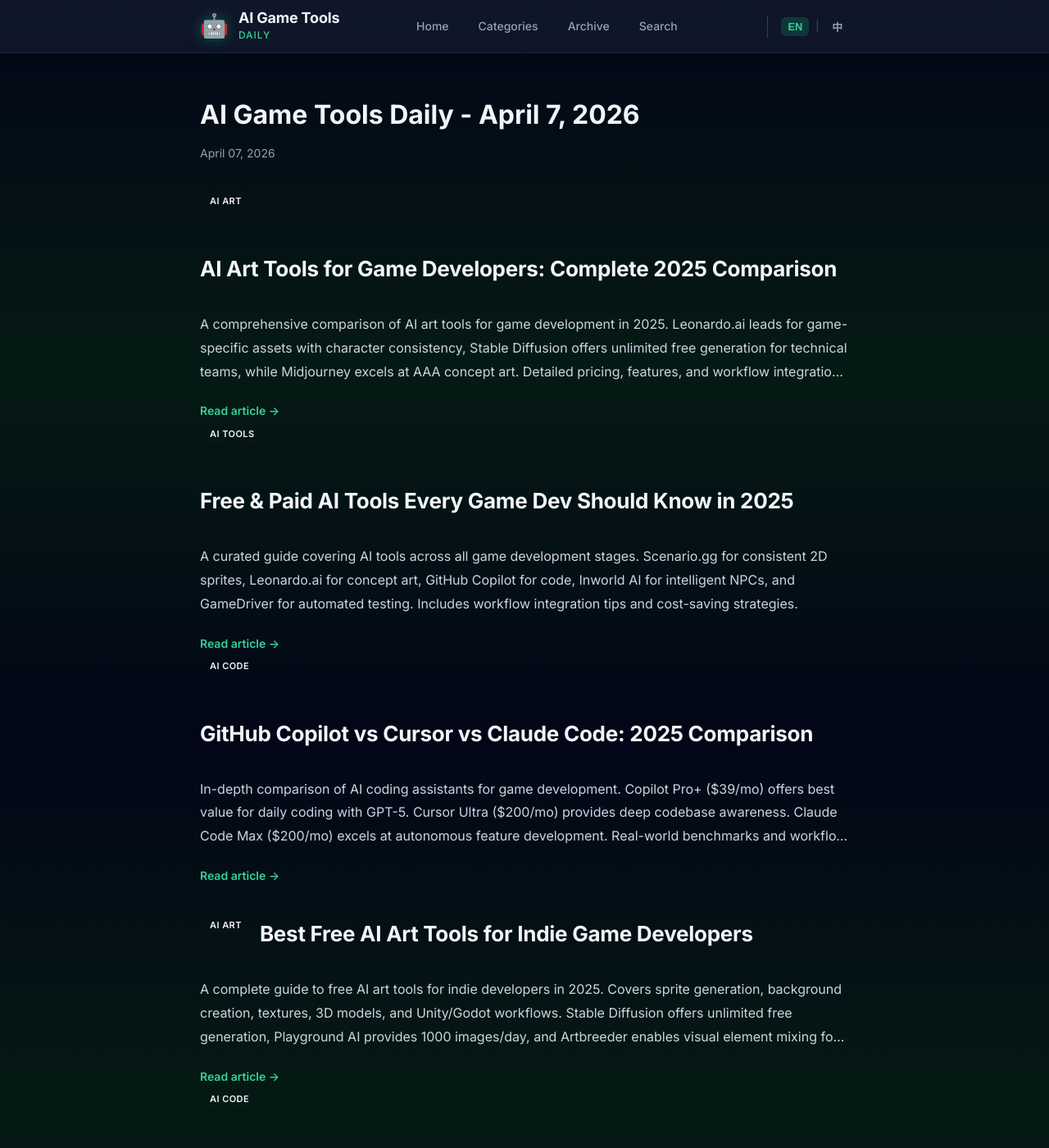
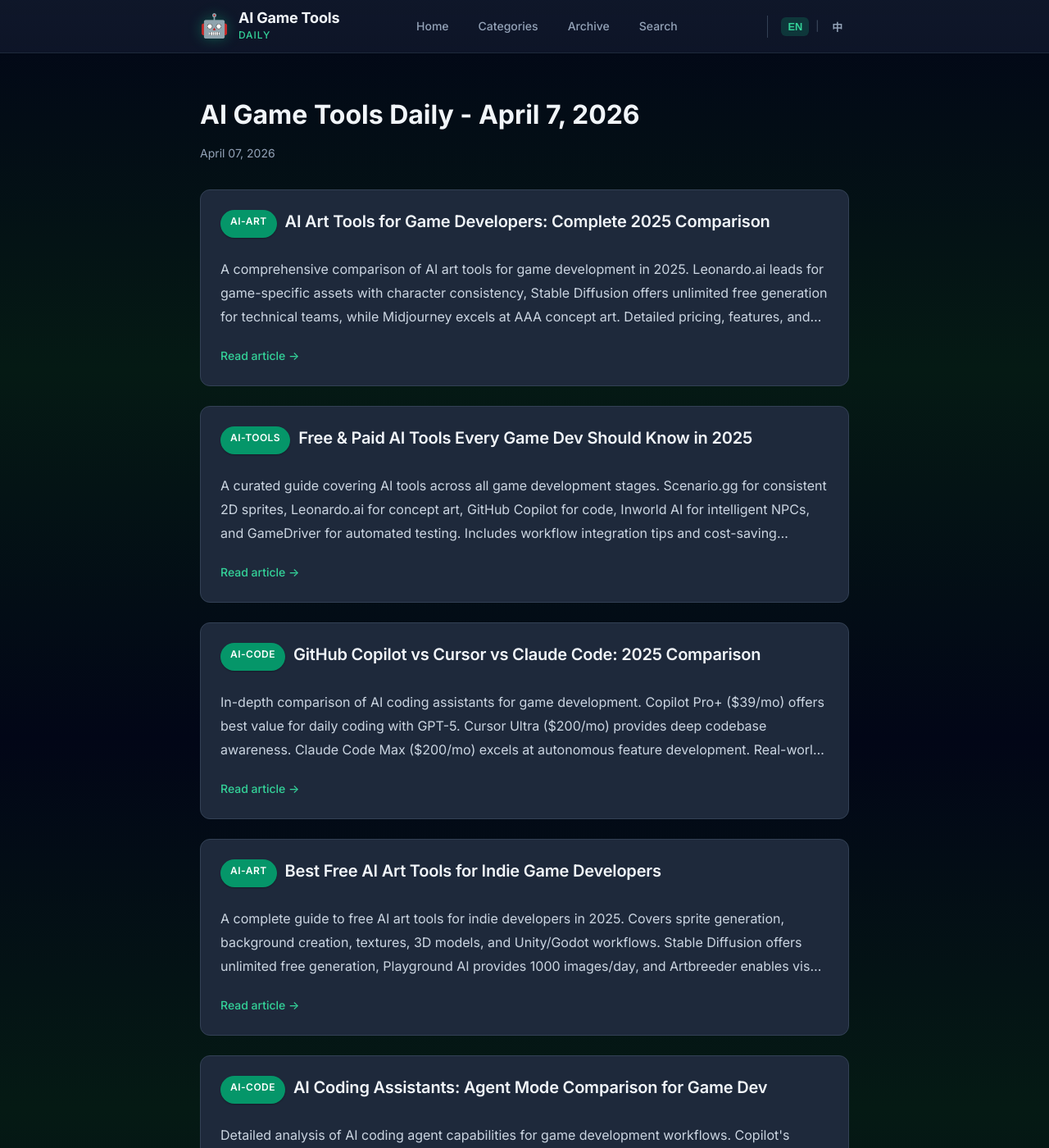
Before and after one commit to sionsychen/ai-game-tools-daily, a Jekyll site: the page built from _posts/2026-04-07-daily.md, in a window 1280 px wide and 1400 px high. Shown: the whole window at 82% size. Built offline with Jekyll 4.4.1, drawn with Linux system fonts in a browser that asks for light colours.

Commit message:
fix: add i18n support to post layout with Chinese translations

```diff
--- a/_layouts/post.html
+++ b/_layouts/post.html
@@ -5,19 +5,104 @@
 <article class="post-page">
   <div class="container">
     <header class="post-header">
-      <h1 class="post-title">{{ page.title }}</h1>
+      <h1 class="post-title" data-title-en="{{ page.title }}" data-title-zh="{{ page.title_zh | default: page.title }}">{{ page.title }}</h1>
       <p class="post-date">{{ page.date | date: "%B %d, %Y" }}</p>
     </header>
 
+    <!-- Articles from frontmatter -->
+    {% if page.articles %}
+    <div class="articles-list">
+      {% for article in page.articles %}
+      <article class="article-item" data-category="{{ article.category }}">
+        <div class="article-header">
+          <span class="category-badge category-{{ article.category }}" data-cat-en="{{ article.category | capitalize }}" data-cat-zh="{{ article.category | capitalize }}">
+            {{ article.category | capitalize }}
+          </span>
+          <h2 class="article-title" data-title-en="{{ article.title }}" data-title-zh="{{ article.title_zh | default: article.title }}">{{ article.title }}</h2>
+        </div>
+        <div class="article-content">
+          <p class="article-summary" data-summary-en="{{ article.summary }}" data-summary-zh="{{ article.summary_zh | default: article.summary }}">{{ article.summary }}</p>
+          <a href="{{ article.sourceUrl }}" target="_blank" class="read-more" data-i18n="article.readMore">Read article →</a>
+        </div>
+      </article>
+      {% endfor %}
+    </div>
+    {% else %}
+    <!-- Fallback: render markdown content -->
     <div class="article-content">
       {{ content }}
     </div>
+    {% endif %}
 
     <footer class="post-footer">
-      <a href="{{ '/' | relative_url }}" class="back-link">← Back to Home</a>
+      <a href="{{ '/' | relative_url }}" class="back-link" data-i18n="common.backHome">← Back to Home</a>
     </footer>
   </div>
 </article>
+
+<script>
+// Language Switcher for Post Page (ai-game-tools-daily)
+(function() {
+  const i18nStrings = {
+    en: { 'article.readMore': 'Read article →', 'common.backHome': '← Back to Home' },
+    zh: { 'article.readMore': '阅读全文 →', 'common.backHome': '← 返回首页' }
+  };
+
+  const catNames = {
+    en: { 'ai-tools': 'AI Tools', 'ai-code': 'AI Code', 'ai-art': 'AI Art', 'ai-audio': 'AI Audio', 'ai-animation': 'AI Animation', 'ai-video': 'AI Video' },
+    zh: { 'ai-tools': 'AI 工具', 'ai-code': 'AI 编程', 'ai-art': 'AI 美术', 'ai-audio': 'AI 音频', 'ai-animation': 'AI 动画', 'ai-video': 'AI 视频' }
+  };
+
+  function updatePostLanguage(lang) {
+    // Update i18n elements
+    document.querySelectorAll('[data-i18n]').forEach(el => {
+      const key = el.dataset.i18n;
+      if (i18nStrings[lang] && i18nStrings[lang][key]) {
+        el.textContent = i18nStrings[lang][key];
+      }
+    });
+
+    // Update page title
+    const titleEl = document.querySelector('.post-title');
+    if (titleEl && titleEl.dataset.titleZh) {
+      titleEl.textContent = lang === 'zh' ? titleEl.dataset.titleZh : titleEl.dataset.titleEn;
+    }
+
+    // Update article titles
+    document.querySelectorAll('.article-title').forEach(el => {
+      const title = lang === 'zh' ? el.dataset.titleZh : el.dataset.titleEn;
+      if (title) el.textContent = title;
+    });
+
+    // Update article summaries
+    document.querySelectorAll('.article-summary').forEach(el => {
+      const summary = lang === 'zh' ? el.dataset.summaryZh : el.dataset.summaryEn;
+      if (summary) el.textContent = summary;
+    });
+
+    // Update category badges
+    document.querySelectorAll('.category-badge').forEach(el => {
+      const cat = el.className.match(/category-([\w-]+)/)?.[1];
+      if (cat && catNames[lang] && catNames[lang][cat]) {
+        el.textContent = catNames[lang][cat];
+      }
+    });
+  }
+
+  window.onLanguageChange = updatePostLanguage;
+
+  // Initialize on load
+  if (document.readyState === 'loading') {
+    document.addEventListener('DOMContentLoaded', function() {
+      const savedLang = localStorage.getItem('site-language') || 'en';
+      updatePostLanguage(savedLang);
+    });
+  } else {
+    const savedLang = localStorage.getItem('site-language') || 'en';
+    updatePostLanguage(savedLang);
+  }
+})();
+</script>
 
 <style>
 .post-page {
@@ -55,4 +140,69 @@
 .back-link:hover {
   color: var(--emerald-300);
 }
+
+.articles-list {
+  display: flex;
+  flex-direction: column;
+  gap: 1.5rem;
+}
+
+.article-item {
+  background: var(--slate-800);
+  border-radius: 0.75rem;
+  padding: 1.5rem;
+  border: 1px solid var(--slate-700);
+  transition: border-color 0.2s, transform 0.2s;
+}
+
+.article-item:hover {
+  border-color: var(--emerald-500);
+  transform: translateY(-2px);
+}
+
+.article-header {
+  margin-bottom: 1rem;
+}
+
+.category-badge {
+  display: inline-block;
+  padding: 0.25rem 0.75rem;
+  background: var(--emerald-600);
+  color: white;
+  border-radius: 9999px;
+  font-size: 0.75rem;
+  font-weight: 600;
+  text-transform: uppercase;
+  margin-bottom: 0.5rem;
+}
+
+.article-title {
+  font-size: 1.25rem;
+  font-weight: 600;
+  color: var(--slate-100);
+  line-height: 1.4;
+}
+
+.article-content {
+  color: var(--slate-400);
+  line-height: 1.6;
+}
+
+.article-summary {
+  margin-bottom: 1rem;
+}
+
+.read-more {
+  display: inline-flex;
+  align-items: center;
+  color: var(--emerald-400);
+  font-weight: 500;
+  text-decoration: none;
+  font-size: 0.875rem;
+  transition: color 0.2s;
+}
+
+.read-more:hover {
+  color: var(--emerald-300);
+}
 </style>
```
